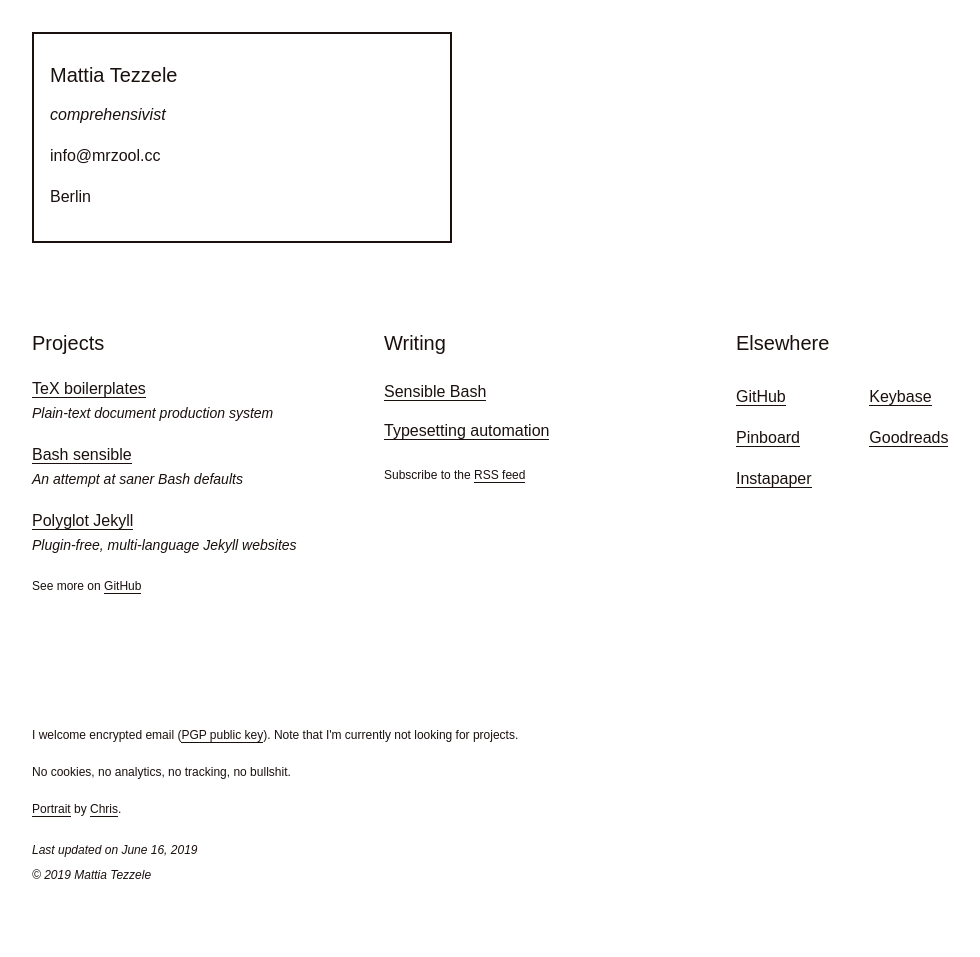
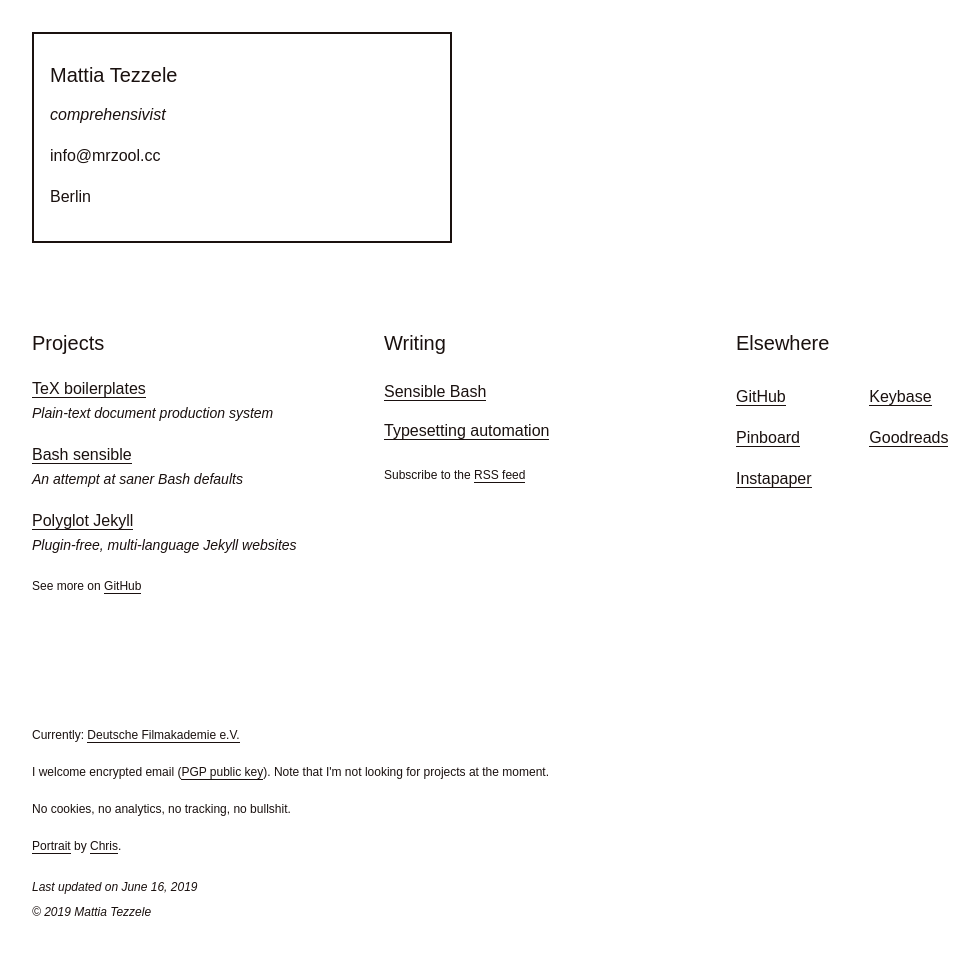
Before and after one commit to mrzool/mrzool.github.io, a Jekyll site: the page built from index.md, in a window 1280 px wide. Shown: the whole page, without its empty margins (0-980 px from the left). Built offline with Jekyll 4.4.1, drawn with Linux system fonts in a browser that asks for light colours; before the commit the page ends 920 px from its top, so only the background shows below that.

Commit message:
currently

```diff
--- a/_includes/_footer.html
+++ b/_includes/_footer.html
@@ -1,6 +1,7 @@
 <footer class="ml2 mr2 px2 mt2 mb3">
   <div class="h6">
-    <p class="mb1">I welcome encrypted email (<a href="https://keybase.io/zool/pgp_keys.asc?fingerprint=4c9d065963ce0529a9f528198e8372839251a729">PGP public key</a>). Note that I'm currently not looking for projects.</p>
+    <p class="mb1">Currently: <a href="https://www.deutsche-filmakademie.de">Deutsche Filmakademie e.V.</a></p>
+    <p class="mb1">I welcome encrypted email (<a href="https://keybase.io/zool/pgp_keys.asc?fingerprint=4c9d065963ce0529a9f528198e8372839251a729">PGP public key</a>). Note that I'm not looking for projects at the moment.</p>
     <p class="mb1">No cookies, no analytics, no tracking, no bullshit.</p>
     <p class="mb2"><a href="/portrait" title="Mattia's portrait">Portrait</a> by <a href="https://www.instagram.com/chrissparrows/" title="Chris Passeri's Instagram">Chris</a>.</p>
     <i>Last updated on {{ 'now' | date: "%B %-d, %Y" }}</i><br>
```
